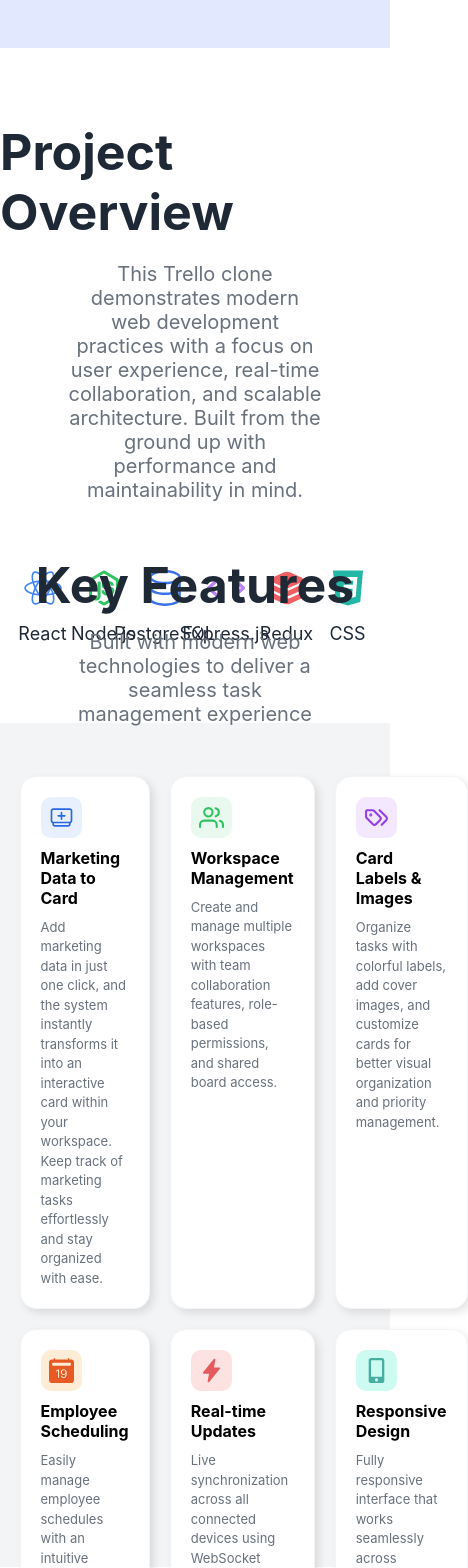
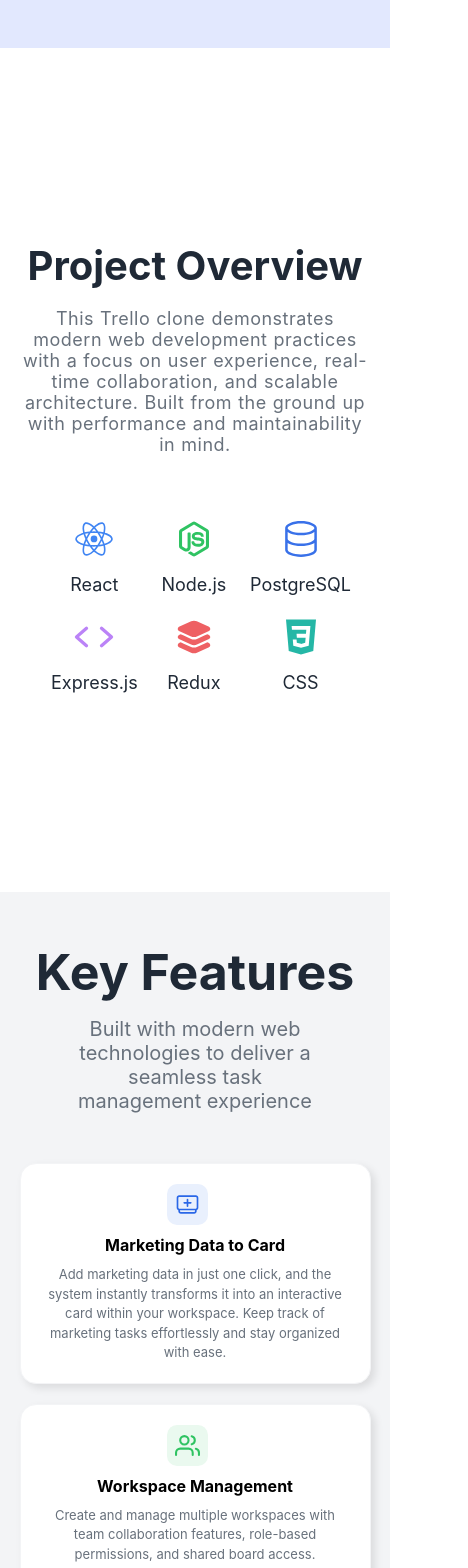
Before and after one commit to widyawulan19/trello-clone-task-manager, a React (Create React App) app: page / in a window 390 px wide. Shown: the part 860-2428 px from the top of the page, 468 px wide, since content can reach past the window. Built offline with nearby package versions, Linux system fonts and the light colour scheme.

Commit message:
add responsive feature

```diff
--- a/src/Notes/Note.css
+++ b/src/Notes/Note.css
@@ -24,4 +24,4 @@
 }
 
 /* HEIGHT BREAKPOIN  */
-@media (min-height:400px) and (max-height:730px) {}
+@media (min-height:370px) and (max-height:570px) {}
--- a/src/Style/Page/Features.css
+++ b/src/Style/Page/Features.css
@@ -1,15 +1,21 @@
 .features-container {
     background-color: #F3F4F6;
     width: 100%;
-    height: 100vh;
+    height: auto;
+    /* jangan fix height */
     /* border: 1px solid blue; */
     display: flex;
     flex-direction: column;
     align-items: center;
     justify-content: center;
-    /* padding: 10px; */
+    padding: 40px 0;
+    /* tambah padding biar lega */
     font-family: 'Inter', sans-serif;
+    overflow-x: hidden;
+    /* cegah horizontal scroll */
+
 }
+
 
 .features-container .feature-title {
     /* border: 1px solid red; */
@@ -116,3 +122,67 @@
     color: #68717C;
     /* border: 1px solid blue; */
 }
+
+/* MEDIA QUERY  */
+/* Desktop (≥ 992px) */
+@media (min-width: 992px) {
+    .wf-create {
+        /* border: 1px solid orangered; */
+        width: 25%;
+        /* bisa disesuaikan */
+    }
+}
+
+/* Tablet (≥ 576px dan < 992px) */
+@media (min-width: 576px) and (max-width: 991.98px) {
+    .features-container .features-box-container {
+        grid-template-columns: repeat(2, 1fr);
+    }
+
+    .features-box .features-icon {
+        justify-content: center;
+    }
+
+    .features-box h4,
+    .features-box p {
+        text-align: center;
+    }
+}
+
+/* Mobile ( < 576px) */
+@media (max-width: 575.98px) {
+    .features-container .features-box-container {
+        display: flex;
+        flex-direction: column;
+        align-items: center;
+        justify-content: center;
+    }
+
+    .features-box .features-icon {
+        justify-content: center;
+    }
+
+    .features-box h4,
+    .features-box p {
+        text-align: center;
+    }
+}
+
+/* HEIGHT BREAKPOIN  */
+@media (min-height:370px) and (max-height:570px) {
+    .features-container .features-box-container {
+        display: flex;
+        flex-direction: column;
+        align-items: center;
+        justify-content: center;
+    }
+
+    .features-box .features-icon {
+        justify-content: center;
+    }
+
+    .features-box h4,
+    .features-box p {
+        text-align: center;
+    }
+}
--- a/src/Style/Page/ProjectView.css
+++ b/src/Style/Page/ProjectView.css
@@ -23,6 +23,8 @@
     /* border: 1px solid red; */
     text-align: center;
     color: #68717C;
+    letter-spacing: 1px;
+    word-spacing: 0.5px;
 }
 
 /* ICON  */
@@ -71,3 +73,95 @@
 }
 
 /* END ICON  */
+
+/* MEDIA QUERY  */
+/* Desktop (≥ 992px) */
+@media (min-width: 992px) {
+    .wf-create {
+        /* border: 1px solid orangered; */
+        width: 25%;
+        /* bisa disesuaikan */
+    }
+}
+
+/* Tablet (≥ 576px dan < 992px) */
+@media (min-width: 576px) and (max-width: 991.98px) {
+    .wf-create {
+        /* border: 1px solid blue; */
+        width: 45%;
+    }
+}
+
+/* Mobile ( < 576px) */
+@media (max-width: 575.98px) {
+    .project-container {
+        height: 100vh;
+        /* border: 1px solid red; */
+    }
+
+    .project-container h1 {
+        text-align: center;
+        font-size: 40px;
+    }
+
+    .project-container p {
+        width: 90%;
+        /* border: 1px solid blue; */
+        font-size: 18px;
+        letter-spacing: 0.5px;
+    }
+
+    /* BOX ICON  */
+    .project-container .btn-project {
+        /* border: 1px solid green; */
+        display: grid;
+        grid-template-columns: repeat(3, 1fr);
+        align-items: center;
+        justify-content: center;
+        /* gap: 10px;s */
+        /* width: 100%; */
+    }
+
+    .btn-project .btn-box {
+        /* border: 1px solid green; */
+        width: 100%;
+    }
+}
+
+/* HEIGHT BREAKPOIN  */
+@media (min-height:370px) and (max-height:570px) {
+    .project-container {
+        height: 100vh;
+        /* border: 1px solid red; */
+    }
+
+    .project-container h1 {
+        text-align: center;
+        font-size: 40px;
+    }
+
+    .project-container p {
+        width: 90%;
+        /* border: 1px solid blue; */
+        font-size: 18px;
+        letter-spacing: 0.5px;
+    }
+
+    /* BOX ICON  */
+    .project-container .btn-project {
+        /* border: 1px solid green; */
+        display: grid;
+        grid-template-columns: repeat(3, 1fr);
+        align-items: center;
+        justify-content: center;
+        /* height: 50vh !important; */
+        /* gap: 10px;s */
+        /* width: 100%; */
+    }
+
+
+    .btn-project .btn-box {
+        /* border: 1px solid green; */
+        width: 100%;
+    }
+}
```
